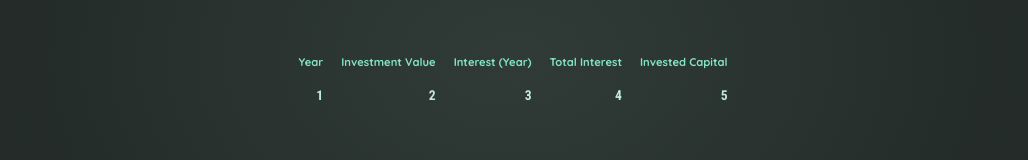
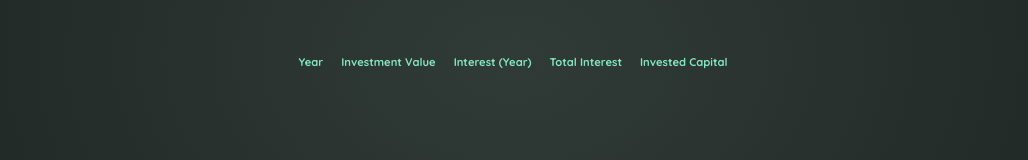
Before and after one commit to morfenza/react-investiment-app, a React (Vite) app: page / in a window 1280 px wide. Shown: the part 366-526 px from the top of the page, without its empty margins (127-1155 px from the left). Built offline with nearby package versions, Linux system fonts and the light colour scheme.

Commit message:
feat & fix: derive investment results and fix investment result function

```diff
--- a/src/App.jsx
+++ b/src/App.jsx
@@ -4,11 +4,17 @@ import Header from "./components/Header";
 import ResultsTable from "./components/ResultsTable";
 import UserInput from "./components/UserInput";
 
+
 function App() {
   const [results, setResults] = useState([]);
 
   function handleUserInput(key, value) {
-    setResults((previousResult) => ({
+    if (key === 'duration' && value < 1) {
+      return alert("Invalid Duration")
+    }
+
+    setResults((previousResult) => (
+      {
       ...previousResult,
       [key]: value,
     }));
@@ -20,7 +26,7 @@ function App() {
     <>
       <Header />
       <UserInput onInputFn={handleUserInput} />
-      <ResultsTable />
+      <ResultsTable investmentResults={results}/>
     </>
   );
 }
--- a/src/components/ResultsTable.jsx
+++ b/src/components/ResultsTable.jsx
@@ -1,4 +1,10 @@
-export default function ResultsTable() {
+import { calculateInvestmentResults, formatter } from "../util/investment";
+
+export default function ResultsTable({ investmentResults }) {
+  let derivedResults = calculateInvestmentResults(investmentResults);
+
+  console.log(derivedResults)
+
   return (
     <table id="result">
       <thead>
@@ -11,11 +17,15 @@ export default function ResultsTable() {
         </tr>
       </thead>
       <tbody>
-        <th>1</th>
-        <th>2</th>
-        <th>3</th>
-        <th>4</th>
-        <th>5</th>
+        {derivedResults.map((result, resultIndex) => (
+          <tr key={`${result}-${resultIndex}`}>
+            <th>{result.year}</th>
+            <th>{formatter.format(result.valueEndOfYear)}</th>
+            <th>{formatter.format(result.interest)}</th>
+            <th>{formatter.format(result.annualInvestment)}</th>
+            <th>{formatter.format(result.investedCapital)}</th>
+          </tr>
+        ))}
       </tbody>
     </table>
   );
--- a/src/components/UserInput.jsx
+++ b/src/components/UserInput.jsx
@@ -9,7 +9,7 @@ export default function UserInput({ onInputFn }) {
             name="initial-investment"
             id="initial-investment"
             onChange={(event) =>
-              onInputFn("initial-investiment", event.target.value)
+              onInputFn("initialInvestment", event.target.valueAsNumber)
             }
           />
         </label>
@@ -20,7 +20,7 @@ export default function UserInput({ onInputFn }) {
             name="expected-return"
             id="expected-return"
             onChange={(event) =>
-              onInputFn("expected-return", event.target.value)
+              onInputFn("expectedReturn", event.target.valueAsNumber)
             }
           />
         </label>
@@ -33,7 +33,7 @@ export default function UserInput({ onInputFn }) {
             name="annual-investment"
             id="annual-investment"
             onChange={(event) =>
-              onInputFn("annual-investment", event.target.value)
+              onInputFn("annualInvestment", event.target.valueAsNumber)
             }
           />
         </label>
@@ -43,7 +43,7 @@ export default function UserInput({ onInputFn }) {
             type="number"
             name="duration"
             id="duration"
-            onChange={(event) => onInputFn("duration", event.target.value)}
+            onChange={(event) => onInputFn("duration", event.target.valueAsNumber)}
           />
         </label>
       </div>
--- a/src/util/investment.js
+++ b/src/util/investment.js
@@ -12,15 +12,20 @@ export function calculateInvestmentResults({
 }) {
   const annualData = [];
   let investmentValue = initialInvestment;
+  let totalInvested = initialInvestment;
+  let totalInterest = 0;
 
   for (let i = 0; i < duration; i++) {
     const interestEarnedInYear = investmentValue * (expectedReturn / 100);
+    totalInterest += interestEarnedInYear;
     investmentValue += interestEarnedInYear + annualInvestment;
+    totalInvested += annualInvestment;
     annualData.push({
       year: i + 1, // year identifier
       interest: interestEarnedInYear, // the amount of interest earned in this year
       valueEndOfYear: investmentValue, // investment value at end of year
-      annualInvestment: annualInvestment, // investment added in this year
+      annualInvestment: totalInterest, // investment added in this year
+      investedCapital: totalInvested,
     });
   }
 
```
